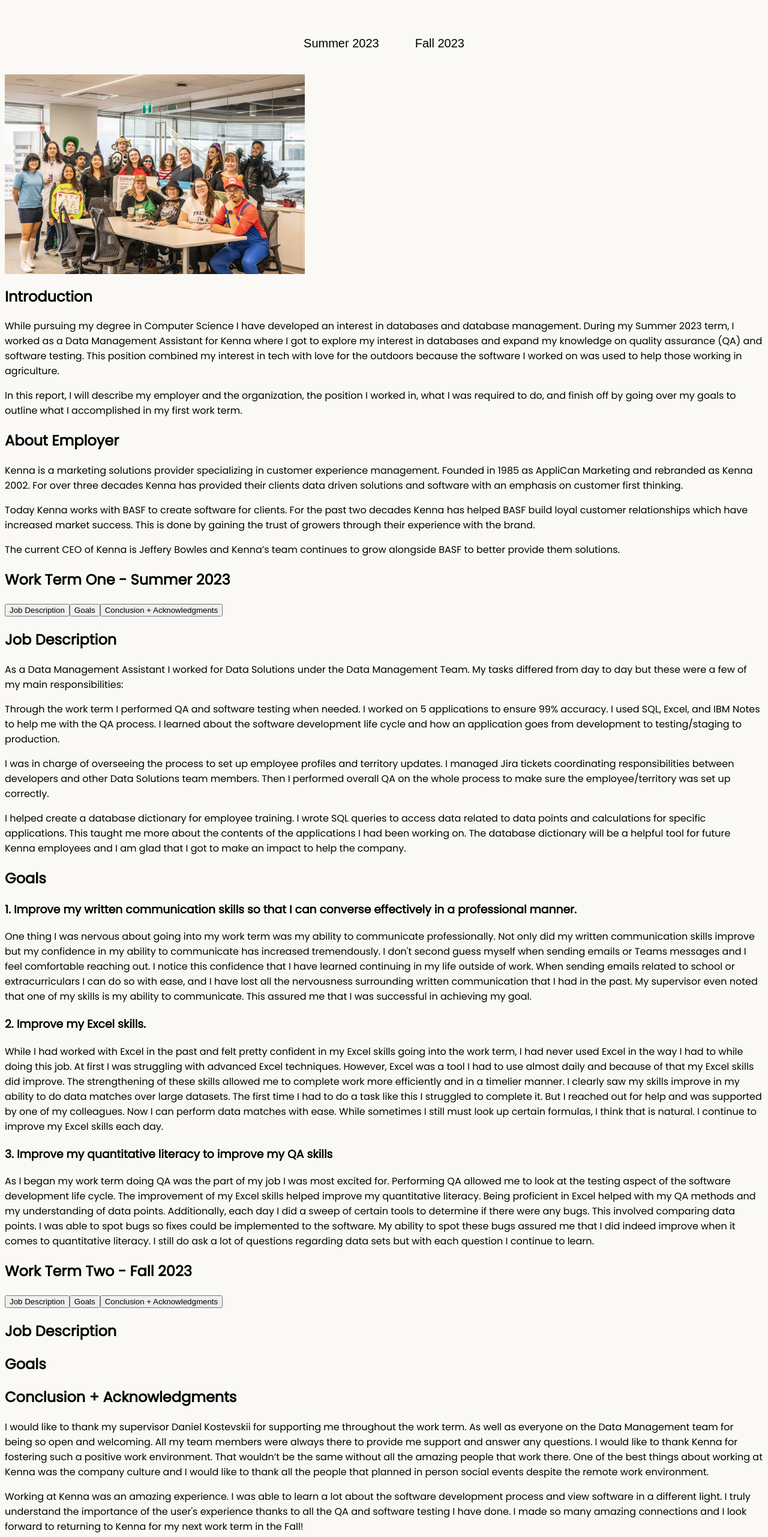
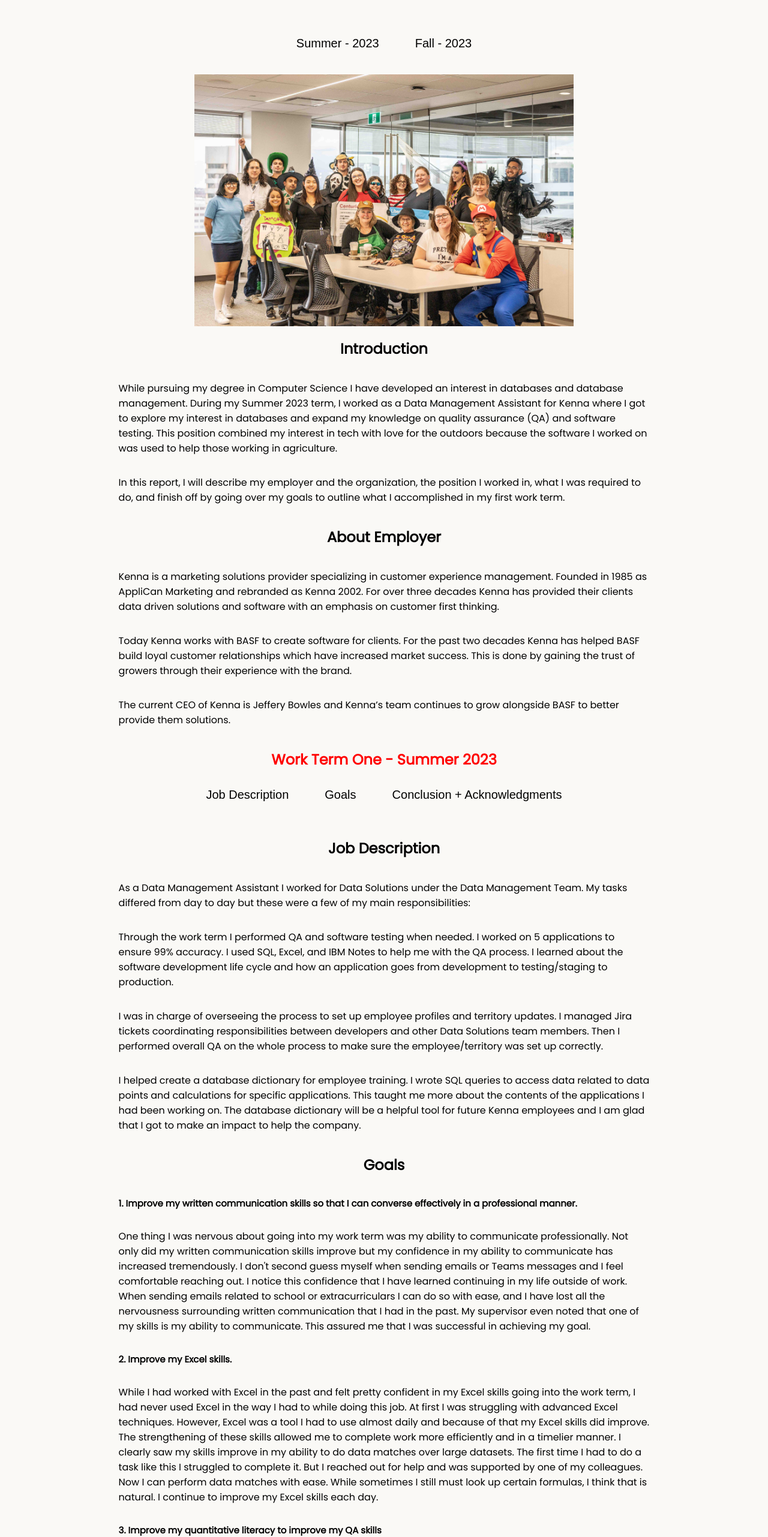
Before and after one commit to mayasaltzman/PersonalWebsiteV2, a React (Create React App) app in the folder my-site/: page /kenna in a window 1280 px wide. Shown: the part 233-2796 px from the top of the page at 60% size. Built offline with nearby package versions, Linux system fonts and the light colour scheme.

Commit message:
positioned text on kenna page

```diff
--- a/my-site/src/components/NavBar.css
+++ b/my-site/src/components/NavBar.css
@@ -16,7 +16,7 @@
 }
 
 nav .title:hover {
-    transform: scale(1.05);
+    transform: scale(1.15);
 }
 
 nav ul {
--- a/my-site/src/components/pages/kenna.css
+++ b/my-site/src/components/pages/kenna.css
@@ -1,4 +1,4 @@
-#kenna{
+#kenna {
     display: flex;
     text-align: center;
     justify-content: center;
@@ -6,7 +6,7 @@
     color: red;
 }
 
-#workterm-buttons{
+#workterm-buttons {
     display: flex;
     text-align: center;
     justify-content: center;
@@ -14,14 +14,14 @@
 
 }
 
-#scroll{
+#scroll {
     padding-left: 20px;
     padding-right: 20px;
     padding-bottom: 30px;
 
 }
 
-#workterm-buttons button{
+#workterm-buttons button {
     padding: 10px;
     background-color: #FAF9F6;
     border-style: none;
@@ -29,25 +29,86 @@
     font-size: 20px;
 }
 
-#workterm-buttons button:hover{
+#workterm-buttons button:hover {
     padding: 10px;
     background-color: #FAF9F6;
     border-style: none;
     transform: scale(1.15);
 }
 
-#group-photo{
+#group-photo {
+    display: block;
+    margin-left: auto;
+    margin-right: auto;
+    max-width: 50%;
+    height: auto;
+}
+
+#pretext {
     display: flex;
+    align-items: center;
     justify-content: center;
+    flex-direction: column;
+
+}
+
+#pretext p {
+    width: 70%;
+}
+
+#term-header{
+    display: flex;
+    align-items: center;
+    justify-content: center;
+}
+
+#wt1{
+    display: flex;
+    align-items: center;
+    justify-content: center;
+    flex-direction: column;
+}
+
+#description{
+    display: flex;
+    align-items: center;
+    justify-content: center;
+    flex-direction: column;
+}
+
+#description p{
+    width: 70%;
+}
+
+#goals{
+    display: flex;
+    align-items: center;
+    justify-content: center;
+    flex-direction: column;
+}
+
+#goals p{
+    width: 70%;
+}
+
+#goals h3{
+    text-align: left;
+    font-size: 15px;
+    width: 70%;
+}
+
+#term-header{
+    color: red;
+}
+
+#ca{
+    display: flex;
+    text-align: left;
     align-items: center;
     flex-direction: column;
-    width: 500px;
 }
 
-/* #text{
-    display: flex;
-    flex-direction: column;
-    justify-content: center;
-    align-items: center;
-
-} */
+#ca img{
+    width: 200px;
+    float: left;
+}
--- a/my-site/src/components/pages/kenna.js
+++ b/my-site/src/components/pages/kenna.js
@@ -13,13 +13,13 @@
             <h1 onClick={scrollToTop} id='kenna'>Kenna</h1>
 
             <div id='workterm-buttons'>
-                <ScrollLink to="wt1" smooth={true} duration={500} id='scroll'><button>Summer 2023</button></ScrollLink>
-                <ScrollLink to="wt2" smooth={true} duration={500} id='scroll'><button>Fall 2023</button></ScrollLink>
+                <ScrollLink to="wt1" smooth={true} duration={500} id='scroll'><button>Summer - 2023</button></ScrollLink>
+                <ScrollLink to="wt2" smooth={true} duration={500} id='scroll'><button>Fall - 2023</button></ScrollLink>
             </div>
 
-            <img id ='group-photo' src='kennagroup.jpg' alt='group of people in halloween costumes'/>
+            <img id='group-photo' src='kennagroup.jpg' alt='group of people in halloween costumes' />
 
-            <section id='intro'>
+            <div id='pretext'>
                 <h2>Introduction</h2>
                 <p>
                     While pursuing my degree in Computer Science I have developed an interest in databases and
@@ -42,23 +42,21 @@
                     work
                     term.
                 </p>
-            </section>
-            <section id='about'>
+
                 <h2>About Employer</h2>
                 <p>Kenna is a marketing solutions provider specializing in customer experience management. Founded in 1985 as AppliCan Marketing and rebranded as Kenna 2002. For over three decades Kenna has provided their clients data driven solutions and software with an emphasis on customer first thinking.</p>
                 <p>Today Kenna works with BASF to create software for clients. For the past two decades Kenna has helped BASF build loyal customer relationships which have increased market success. This is done by gaining the trust of growers through their experience with the brand.</p>
                 <p>The current CEO of Kenna is Jeffery Bowles and Kenna’s team continues to grow alongside BASF to better provide them solutions.</p>
-            </section>
+            </div>
+
 
 
             <section id='wt1'>
-                <h2>Work Term One - Summer 2023</h2>
-                <div id='nav-buttons'>
-                    {/* <ScrollLink to="intro" smooth={true} duration={500}><button>Introduction</button></ScrollLink>
-                <ScrollLink to="about" smooth={true} duration={500}><button>About Employer</button></ScrollLink> */}
-                    <ScrollLink to="description" smooth={true} duration={500}><button>Job Description</button></ScrollLink>
-                    <ScrollLink to="goals" smooth={true} duration={500}><button>Goals</button></ScrollLink>
-                    <ScrollLink to="ca" smooth={true} duration={500}><button>Conclusion + Acknowledgments</button></ScrollLink>
+                <h2 id='term-header'>Work Term One - Summer 2023</h2>
+                <div id='workterm-buttons'>
+                    <ScrollLink to="description" smooth={true} duration={500} id='scroll'><button>Job Description</button></ScrollLink>
+                    <ScrollLink to="goals" smooth={true} duration={500} id='scroll'><button>Goals</button></ScrollLink>
+                    <ScrollLink to="ca" smooth={true} duration={500} id='scroll'><button>Conclusion + Acknowledgments</button></ScrollLink>
                 </div>
                 <section id='description'>
                     <h2>Job Description</h2>
@@ -79,13 +77,11 @@
             </section>
 
             <section id='wt2'>
-                <h2>Work Term Two - Fall 2023</h2>
-                <div id='nav-buttons2'>
-                    {/* <ScrollLink to="intro" smooth={true} duration={500}><button>Introduction</button></ScrollLink>
-                <ScrollLink to="about" smooth={true} duration={500}><button>About Employer</button></ScrollLink> */}
-                    <ScrollLink to="description2" smooth={true} duration={500}><button>Job Description</button></ScrollLink>
-                    <ScrollLink to="goals2" smooth={true} duration={500}><button>Goals</button></ScrollLink>
-                    <ScrollLink to="ca" smooth={true} duration={500}><button>Conclusion + Acknowledgments</button></ScrollLink>
+                <h2 id='term-header'>Work Term Two - Fall 2023</h2>
+                <div id='workterm-buttons'>
+                    <ScrollLink to="description2" smooth={true} duration={500} id='scroll'><button>Job Description</button></ScrollLink>
+                    <ScrollLink to="goals2" smooth={true} duration={500} id='scroll'><button>Goals</button></ScrollLink>
+                    <ScrollLink to="ca" smooth={true} duration={500} id='scroll'><button>Conclusion + Acknowledgments</button></ScrollLink>
                 </div>
                 <section id='description2'>
                     <h2>Job Description</h2>
@@ -99,6 +95,7 @@
                 <h2>Conclusion + Acknowledgments</h2>
                 <p>I would like to thank my supervisor Daniel Kostevskii for supporting me throughout the work term. As well as everyone on the Data Management team for being so open and welcoming. All my team members were always there to provide me support and answer any questions. I would like to thank Kenna for fostering such a positive work environment. That wouldn’t be the same without all the amazing people that work there. One of the best things about working at Kenna was the company culture and I would like to thank all the people that planned in person social events despite the remote work environment.</p>
                 <p>Working at Kenna was an amazing experience. I was able to learn a lot about the software development process and view software in a different light. I truly understand the importance of the user's experience thanks to all the QA and software testing I have done. I made so many amazing connections and I look forward to returning to Kenna for my next work term in the Fall!</p>
+                <img src='nick_daniel.png' alt='three people posed like super heros in halloween costumes'/>
             </section>
 
 
```
Also changed, not shown: my-site/public/claire.jpg (added), my-site/public/nick_daniel.png (added).
